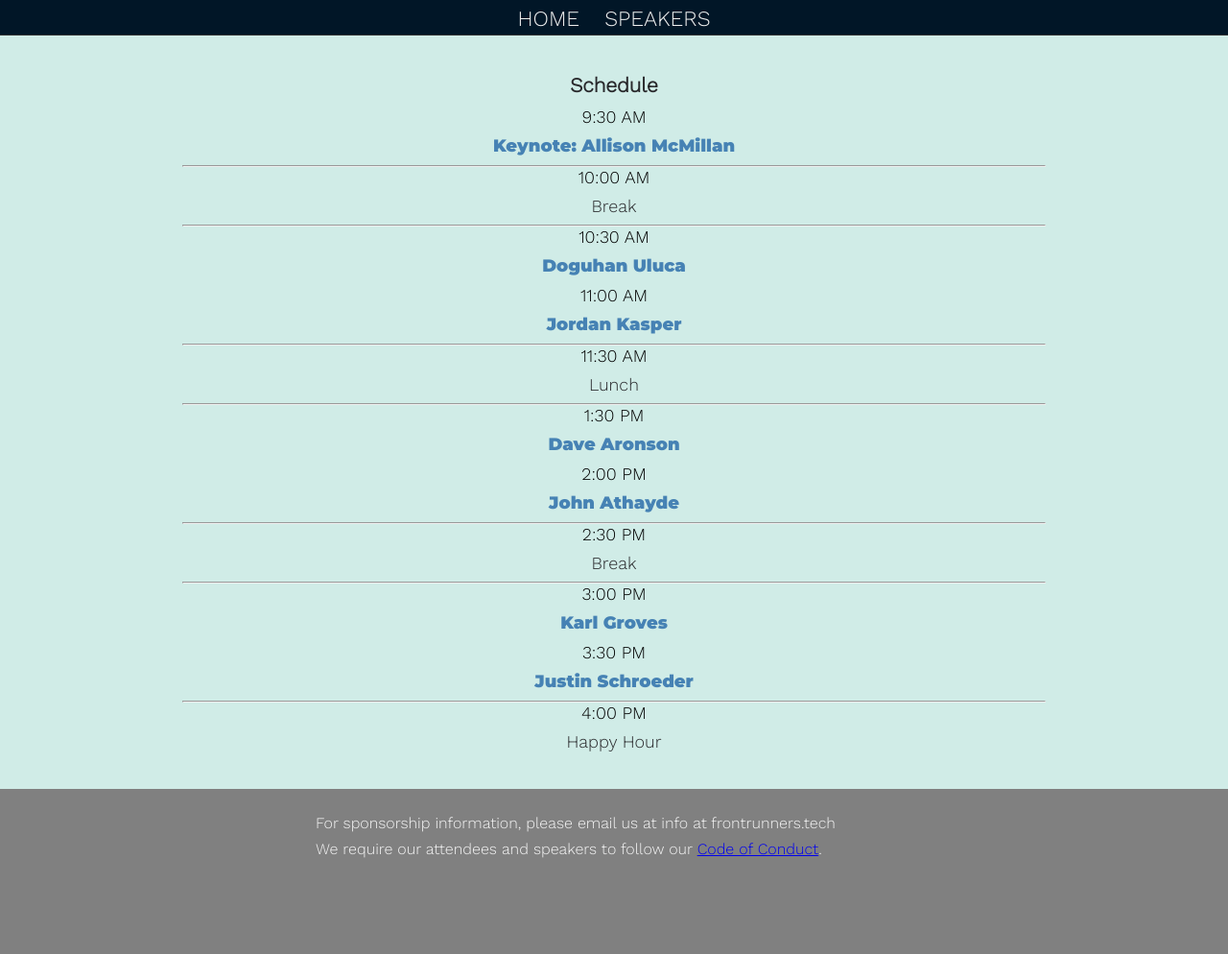
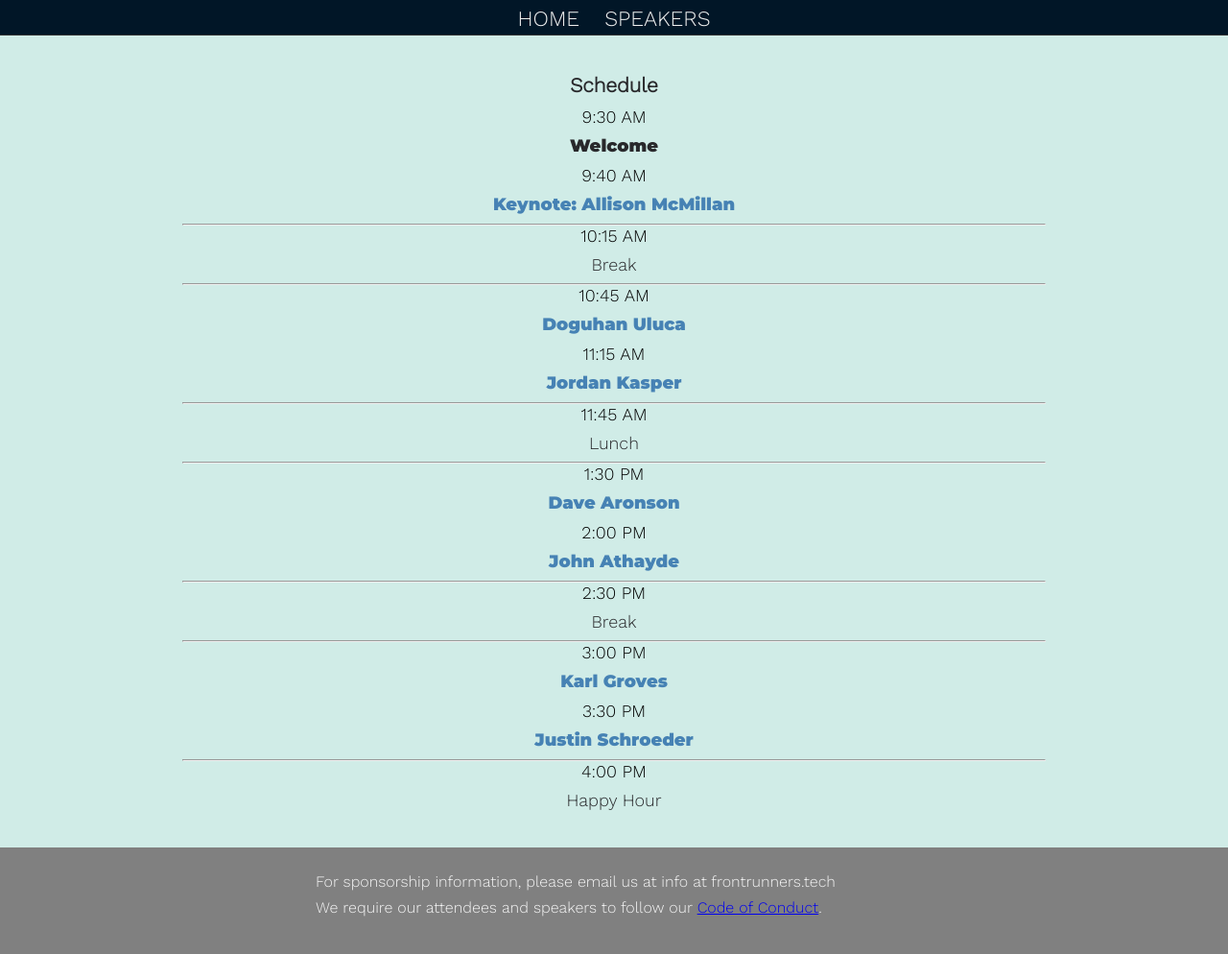
Before and after one commit to gothamgo/frontrunnersconf.github.io, a Jekyll site: the page built from test/testpage.html, in a window 1280 px wide and 1009 px high. Shown: the top 994 px of the window at 96% size. Built offline with Jekyll 4.4.1, drawn with Linux system fonts in a browser that asks for light colours.

Commit message:
Update schedule.html

```diff
--- a/_includes/schedule.html
+++ b/_includes/schedule.html
@@ -48,13 +48,19 @@
       <div class="schedule-time">
         9:30 AM
       </div>
+      <p>Welcome</p>
+    </div>
+    <div class="schedule-entry">
+      <div class="schedule-time">
+        9:40 AM
+      </div>
       <p><a href="{{site.url}}/speakers.html#allison-mcmillan">Keynote: Allison McMillan</a></p>
     </div>
 
     <hr>
     <div class="schedule-break">
       <div class="schedule-time">
-        10:00 AM
+        10:15 AM
       </div>
       <p>Break</p>
     </div>
@@ -62,13 +68,13 @@
     <hr>
     <div class="schedule-entry">
       <div class="schedule-time">
-        10:30 AM
+        10:45 AM
       </div>
       <p><a href="{{site.url}}/speakers.html#doguhan-uluca">Doguhan Uluca</a></p>
     </div>
     <div class="schedule-entry">
       <div class="schedule-time">
-        11:00 AM
+        11:15 AM
       </div>
       <p><a href="{{site.url}}/speakers.html#jordan-kasper">Jordan Kasper</a></p>
     </div>
@@ -76,7 +82,7 @@
     <hr>
     <div class="schedule-break">
       <div class="schedule-time">
-        11:30 AM
+        11:45 AM
       </div>
       <p>Lunch</p>
     </div>
```
